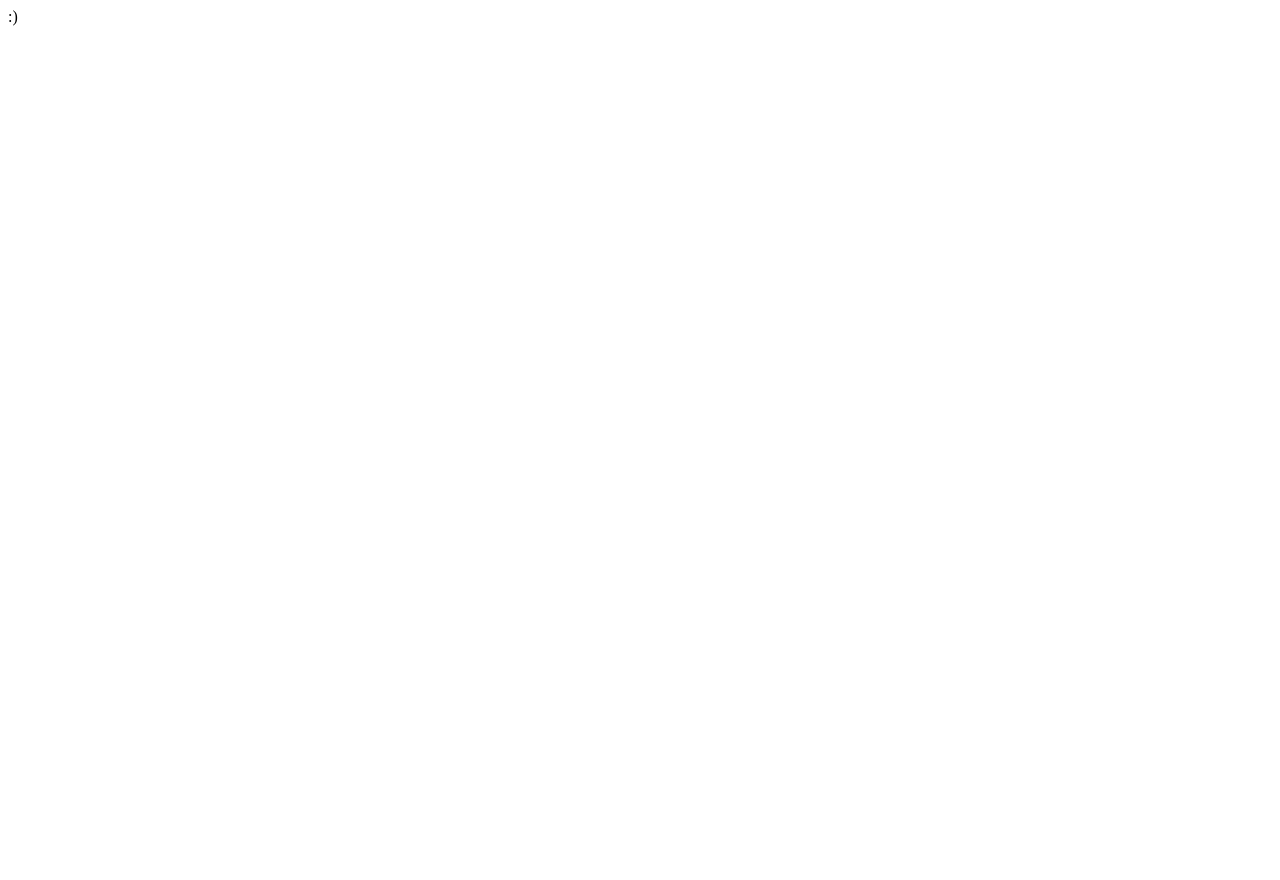
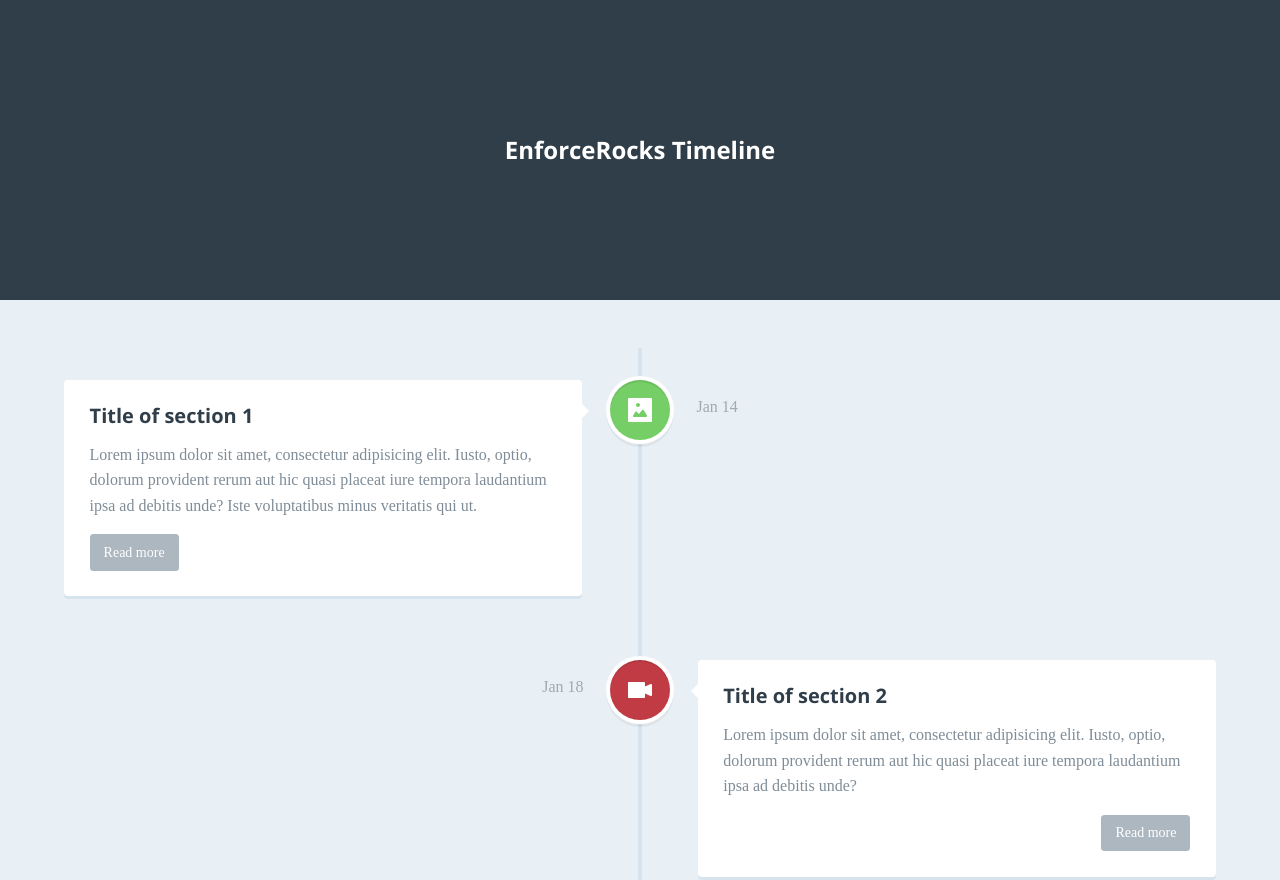
Before and after one commit to enforcerocks/enforce-timeline, a plain HTML site: page index.html in a window 1280 px wide. Shown: the top 880 px of the page. Before the commit the page ends 800 px from the top, so only its background shows below. Drawn offline with nearby package versions, Linux system fonts and the light colour scheme; a web font is replaced by a local one.

Commit message:
Add js timeline

```diff
--- /dev/null
+++ b/css/reset.css
@@ -0,0 +1,48 @@
+/* http://meyerweb.com/eric/tools/css/reset/
+   v2.0 | 20110126
+   License: none (public domain)
+*/
+
+html, body, div, span, applet, object, iframe,
+h1, h2, h3, h4, h5, h6, p, blockquote, pre,
+a, abbr, acronym, address, big, cite, code,
+del, dfn, em, img, ins, kbd, q, s, samp,
+small, strike, strong, sub, sup, tt, var,
+b, u, i, center,
+dl, dt, dd, ol, ul, li,
+fieldset, form, label, legend,
+table, caption, tbody, tfoot, thead, tr, th, td,
+article, aside, canvas, details, embed,
+figure, figcaption, footer, header, hgroup,
+menu, nav, output, ruby, section, summary,
+time, mark, audio, video {
+	margin: 0;
+	padding: 0;
+	border: 0;
+	font-size: 100%;
+	font: inherit;
+	vertical-align: baseline;
+}
+/* HTML5 display-role reset for older browsers */
+article, aside, details, figcaption, figure,
+footer, header, hgroup, menu, nav, section, main {
+	display: block;
+}
+body {
+	line-height: 1;
+}
+ol, ul {
+	list-style: none;
+}
+blockquote, q {
+	quotes: none;
+}
+blockquote:before, blockquote:after,
+q:before, q:after {
+	content: '';
+	content: none;
+}
+table {
+	border-collapse: collapse;
+	border-spacing: 0;
+}
--- /dev/null
+++ b/css/style.css
@@ -0,0 +1,424 @@
+/* --------------------------------
+
+Primary style
+
+-------------------------------- */
+*, *::after, *::before {
+  -webkit-box-sizing: border-box;
+          box-sizing: border-box;
+}
+
+html {
+  font-size: 62.5%;
+}
+
+body {
+  font-size: 1.6rem;
+  font-family: "Droid Serif", serif;
+  color: #7f8c97;
+  background-color: #e9f0f5;
+}
+
+a {
+  color: #acb7c0;
+  text-decoration: none;
+}
+
+img {
+  max-width: 100%;
+}
+
+h1, h2 {
+  font-family: "Open Sans", sans-serif;
+  font-weight: bold;
+}
+
+/* --------------------------------
+
+Patterns - reusable parts of our design
+
+-------------------------------- */
+@media only screen and (min-width: 1170px) {
+  .cd-is-hidden {
+    visibility: hidden;
+  }
+}
+
+/* --------------------------------
+
+Vertical Timeline - by CodyHouse.co
+
+-------------------------------- */
+header {
+  height: 200px;
+  line-height: 200px;
+  text-align: center;
+  background: #303e49;
+}
+
+header h1 {
+  color: white;
+  font-size: 1.8rem;
+}
+
+@media only screen and (min-width: 1170px) {
+  header {
+    height: 300px;
+    line-height: 300px;
+  }
+  header h1 {
+    font-size: 2.4rem;
+  }
+}
+
+.cd-timeline {
+  overflow: hidden;
+  margin: 2em auto;
+}
+
+.cd-timeline__container {
+  position: relative;
+  width: 90%;
+  max-width: 1170px;
+  margin: 0 auto;
+  padding: 2em 0;
+}
+
+.cd-timeline__container::before {
+  /* this is the vertical line */
+  content: '';
+  position: absolute;
+  top: 0;
+  left: 18px;
+  height: 100%;
+  width: 4px;
+  background: #d7e4ed;
+}
+
+@media only screen and (min-width: 1170px) {
+  .cd-timeline {
+    margin-top: 3em;
+    margin-bottom: 3em;
+  }
+  .cd-timeline__container::before {
+    left: 50%;
+    margin-left: -2px;
+  }
+}
+
+.cd-timeline__block {
+  position: relative;
+  margin: 2em 0;
+}
+
+.cd-timeline__block:after {
+  /* clearfix */
+  content: "";
+  display: table;
+  clear: both;
+}
+
+.cd-timeline__block:first-child {
+  margin-top: 0;
+}
+
+.cd-timeline__block:last-child {
+  margin-bottom: 0;
+}
+
+@media only screen and (min-width: 1170px) {
+  .cd-timeline__block {
+    margin: 4em 0;
+  }
+}
+
+.cd-timeline__img {
+  position: absolute;
+  top: 0;
+  left: 0;
+  width: 40px;
+  height: 40px;
+  border-radius: 50%;
+  -webkit-box-shadow: 0 0 0 4px white, inset 0 2px 0 rgba(0, 0, 0, 0.08), 0 3px 0 4px rgba(0, 0, 0, 0.05);
+          box-shadow: 0 0 0 4px white, inset 0 2px 0 rgba(0, 0, 0, 0.08), 0 3px 0 4px rgba(0, 0, 0, 0.05);
+}
+
+.cd-timeline__img img {
+  display: block;
+  width: 24px;
+  height: 24px;
+  position: relative;
+  left: 50%;
+  top: 50%;
+  margin-left: -12px;
+  margin-top: -12px;
+}
+
+.cd-timeline__img.cd-timeline__img--picture {
+  background: #75ce66;
+}
+
+.cd-timeline__img.cd-timeline__img--movie {
+  background: #c03b44;
+}
+
+.cd-timeline__img.cd-timeline__img--location {
+  background: #f0ca45;
+}
+
+@media only screen and (min-width: 1170px) {
+  .cd-timeline__img {
+    width: 60px;
+    height: 60px;
+    left: 50%;
+    margin-left: -30px;
+    /* Force Hardware Acceleration */
+    -webkit-transform: translateZ(0);
+            transform: translateZ(0);
+  }
+  .cd-timeline__img.cd-timeline__img--bounce-in {
+    visibility: visible;
+    -webkit-animation: cd-bounce-1 0.6s;
+            animation: cd-bounce-1 0.6s;
+  }
+}
+
+@-webkit-keyframes cd-bounce-1 {
+  0% {
+    opacity: 0;
+    -webkit-transform: scale(0.5);
+            transform: scale(0.5);
+  }
+  60% {
+    opacity: 1;
+    -webkit-transform: scale(1.2);
+            transform: scale(1.2);
+  }
+  100% {
+    -webkit-transform: scale(1);
+            transform: scale(1);
+  }
+}
+
+@keyframes cd-bounce-1 {
+  0% {
+    opacity: 0;
+    -webkit-transform: scale(0.5);
+            transform: scale(0.5);
+  }
+  60% {
+    opacity: 1;
+    -webkit-transform: scale(1.2);
+            transform: scale(1.2);
+  }
+  100% {
+    -webkit-transform: scale(1);
+            transform: scale(1);
+  }
+}
+
+.cd-timeline__content {
+  position: relative;
+  margin-left: 60px;
+  background: white;
+  border-radius: 0.25em;
+  padding: 1em;
+  -webkit-box-shadow: 0 3px 0 #d7e4ed;
+          box-shadow: 0 3px 0 #d7e4ed;
+}
+
+.cd-timeline__content:after {
+  /* clearfix */
+  content: "";
+  display: table;
+  clear: both;
+}
+
+.cd-timeline__content::before {
+  /* triangle next to content block */
+  content: '';
+  position: absolute;
+  top: 16px;
+  right: 100%;
+  height: 0;
+  width: 0;
+  border: 7px solid transparent;
+  border-right: 7px solid white;
+}
+
+.cd-timeline__content h2 {
+  color: #303e49;
+}
+
+.cd-timeline__content p,
+.cd-timeline__read-more,
+.cd-timeline__date {
+  font-size: 1.3rem;
+}
+
+.cd-timeline__content p {
+  margin: 1em 0;
+  line-height: 1.6;
+}
+
+.cd-timeline__read-more,
+.cd-timeline__date {
+  display: inline-block;
+}
+
+.cd-timeline__read-more {
+  float: right;
+  padding: .8em 1em;
+  background: #acb7c0;
+  color: white;
+  border-radius: 0.25em;
+}
+
+.cd-timeline__read-more:hover {
+  background-color: #bac4cb;
+}
+
+.cd-timeline__date {
+  float: left;
+  padding: .8em 0;
+  opacity: .7;
+}
+
+@media only screen and (min-width: 768px) {
+  .cd-timeline__content h2 {
+    font-size: 2rem;
+  }
+  .cd-timeline__content p {
+    font-size: 1.6rem;
+  }
+  .cd-timeline__read-more,
+  .cd-timeline__date {
+    font-size: 1.4rem;
+  }
+}
+
+@media only screen and (min-width: 1170px) {
+  .cd-timeline__content {
+    margin-left: 0;
+    padding: 1.6em;
+    width: 45%;
+    /* Force Hardware Acceleration */
+    -webkit-transform: translateZ(0);
+            transform: translateZ(0);
+  }
+  .cd-timeline__content::before {
+    top: 24px;
+    left: 100%;
+    border-color: transparent;
+    border-left-color: white;
+  }
+  .cd-timeline__read-more {
+    float: left;
+  }
+  .cd-timeline__date {
+    position: absolute;
+    width: 100%;
+    left: 122%;
+    top: 6px;
+    font-size: 1.6rem;
+  }
+  .cd-timeline__block:nth-child(even) .cd-timeline__content {
+    float: right;
+  }
+  .cd-timeline__block:nth-child(even) .cd-timeline__content::before {
+    top: 24px;
+    left: auto;
+    right: 100%;
+    border-color: transparent;
+    border-right-color: white;
+  }
+  .cd-timeline__block:nth-child(even) .cd-timeline__read-more {
+    float: right;
+  }
+  .cd-timeline__block:nth-child(even) .cd-timeline__date {
+    left: auto;
+    right: 122%;
+    text-align: right;
+  }
+  .cd-timeline__content.cd-timeline__content--bounce-in {
+    visibility: visible;
+    -webkit-animation: cd-bounce-2 0.6s;
+            animation: cd-bounce-2 0.6s;
+  }
+}
+
+@media only screen and (min-width: 1170px) {
+  /* inverse bounce effect on even content blocks */
+  .cd-timeline__block:nth-child(even) .cd-timeline__content.cd-timeline__content--bounce-in {
+    -webkit-animation: cd-bounce-2-inverse 0.6s;
+            animation: cd-bounce-2-inverse 0.6s;
+  }
+}
+
+@-webkit-keyframes cd-bounce-2 {
+  0% {
+    opacity: 0;
+    -webkit-transform: translateX(-100px);
+            transform: translateX(-100px);
+  }
+  60% {
+    opacity: 1;
+    -webkit-transform: translateX(20px);
+            transform: translateX(20px);
+  }
+  100% {
+    -webkit-transform: translateX(0);
+            transform: translateX(0);
+  }
+}
+
+@keyframes cd-bounce-2 {
+  0% {
+    opacity: 0;
+    -webkit-transform: translateX(-100px);
+            transform: translateX(-100px);
+  }
+  60% {
+    opacity: 1;
+    -webkit-transform: translateX(20px);
+            transform: translateX(20px);
+  }
+  100% {
+    -webkit-transform: translateX(0);
+            transform: translateX(0);
+  }
+}
+
+@-webkit-keyframes cd-bounce-2-inverse {
+  0% {
+    opacity: 0;
+    -webkit-transform: translateX(100px);
+            transform: translateX(100px);
+  }
+  60% {
+    opacity: 1;
+    -webkit-transform: translateX(-20px);
+            transform: translateX(-20px);
+  }
+  100% {
+    -webkit-transform: translateX(0);
+            transform: translateX(0);
+  }
+}
+
+@keyframes cd-bounce-2-inverse {
+  0% {
+    opacity: 0;
+    -webkit-transform: translateX(100px);
+            transform: translateX(100px);
+  }
+  60% {
+    opacity: 1;
+    -webkit-transform: translateX(-20px);
+            transform: translateX(-20px);
+  }
+  100% {
+    -webkit-transform: translateX(0);
+            transform: translateX(0);
+  }
+}
--- a/index.html
+++ b/index.html
@@ -1 +1,103 @@
-:)
+<!doctype html>
+<html lang="en" class="no-js">
+<head>
+	<meta charset="UTF-8">
+	<meta name="viewport" content="width=device-width, initial-scale=1">
+
+	<link href='https://fonts.googleapis.com/css?family=Droid+Serif|Open+Sans:400,700' rel='stylesheet' type='text/css'>
+
+	<link rel="stylesheet" href="css/reset.css"> <!-- CSS reset -->
+	<link rel="stylesheet" href="css/style.css"> <!-- Resource style -->
+	<link rel="stylesheet" href="css/demo.css"> <!-- Demo style -->
+
+	<title>Responsive Vertical Timeline</title>
+</head>
+<body>
+	<header>
+		<h1>EnforceRocks Timeline</h1>
+	</header>
+
+	<section class="cd-timeline js-cd-timeline">
+		<div class="cd-timeline__container">
+			<div class="cd-timeline__block js-cd-block">
+				<div class="cd-timeline__img cd-timeline__img--picture js-cd-img">
+					<img src="img/cd-icon-picture.svg" alt="Picture">
+				</div> <!-- cd-timeline__img -->
+
+				<div class="cd-timeline__content js-cd-content">
+					<h2>Title of section 1</h2>
+					<p>Lorem ipsum dolor sit amet, consectetur adipisicing elit. Iusto, optio, dolorum provident rerum aut hic quasi placeat iure tempora laudantium ipsa ad debitis unde? Iste voluptatibus minus veritatis qui ut.</p>
+					<a href="#0" class="cd-timeline__read-more">Read more</a>
+					<span class="cd-timeline__date">Jan 14</span>
+				</div> <!-- cd-timeline__content -->
+			</div> <!-- cd-timeline__block -->
+
+			<div class="cd-timeline__block js-cd-block">
+				<div class="cd-timeline__img cd-timeline__img--movie js-cd-img">
+					<img src="img/cd-icon-movie.svg" alt="Movie">
+				</div> <!-- cd-timeline__img -->
+
+				<div class="cd-timeline__content js-cd-content">
+					<h2>Title of section 2</h2>
+					<p>Lorem ipsum dolor sit amet, consectetur adipisicing elit. Iusto, optio, dolorum provident rerum aut hic quasi placeat iure tempora laudantium ipsa ad debitis unde?</p>
+					<a href="#0" class="cd-timeline__read-more">Read more</a>
+					<span class="cd-timeline__date">Jan 18</span>
+				</div> <!-- cd-timeline__content -->
+			</div> <!-- cd-timeline__block -->
+
+			<div class="cd-timeline__block js-cd-block">
+				<div class="cd-timeline__img cd-timeline__img--picture js-cd-img">
+					<img src="img/cd-icon-picture.svg" alt="Picture">
+				</div> <!-- cd-timeline__img -->
+
+				<div class="cd-timeline__content js-cd-content">
+					<h2>Title of section 3</h2>
+					<p>Lorem ipsum dolor sit amet, consectetur adipisicing elit. Excepturi, obcaecati, quisquam id molestias eaque asperiores voluptatibus cupiditate error assumenda delectus odit similique earum voluptatem doloremque dolorem ipsam quae rerum quis. Odit, itaque, deserunt corporis vero ipsum nisi eius odio natus ullam provident pariatur temporibus quia eos repellat consequuntur perferendis enim amet quae quasi repudiandae sed quod veniam dolore possimus rem voluptatum eveniet eligendi quis fugiat aliquam sunt similique aut adipisci.</p>
+					<a href="#0" class="cd-timeline__read-more">Read more</a>
+					<span class="cd-timeline__date">Jan 24</span>
+				</div> <!-- cd-timeline__content -->
+			</div> <!-- cd-timeline__block -->
+
+			<div class="cd-timeline__block js-cd-block">
+				<div class="cd-timeline__img cd-timeline__img--location js-cd-img">
+					<img src="img/cd-icon-location.svg" alt="Location">
+				</div> <!-- cd-timeline__img -->
+
+				<div class="cd-timeline__content js-cd-content">
+					<h2>Title of section 4</h2>
+					<p>Lorem ipsum dolor sit amet, consectetur adipisicing elit. Iusto, optio, dolorum provident rerum aut hic quasi placeat iure tempora laudantium ipsa ad debitis unde? Iste voluptatibus minus veritatis qui ut.</p>
+					<a href="#0" class="cd-timeline__read-more">Read more</a>
+					<span class="cd-timeline__date">Feb 14</span>
+				</div> <!-- cd-timeline__content -->
+			</div> <!-- cd-timeline__block -->
+
+			<div class="cd-timeline__block js-cd-block">
+				<div class="cd-timeline__img cd-timeline__img--location js-cd-img">
+					<img src="img/cd-icon-location.svg" alt="Location">
+				</div> <!-- cd-timeline__img -->
+
+				<div class="cd-timeline__content js-cd-content">
+					<h2>Title of section 5</h2>
+					<p>Lorem ipsum dolor sit amet, consectetur adipisicing elit. Iusto, optio, dolorum provident rerum.</p>
+					<a href="#0" class="cd-timeline__read-more">Read more</a>
+					<span class="cd-timeline__date">Feb 18</span>
+				</div> <!-- cd-timeline__content -->
+			</div> <!-- cd-timeline__block -->
+
+			<div class="cd-timeline__block js-cd-block">
+				<div class="cd-timeline__img cd-timeline__img--movie js-cd-img">
+					<img src="img/cd-icon-movie.svg" alt="Movie">
+				</div> <!-- cd-timeline__img -->
+
+				<div class="cd-timeline__content js-cd-content">
+					<h2>Final Section</h2>
+					<p>This is the content of the last section</p>
+					<span class="cd-timeline__date">Feb 26</span>
+				</div> <!-- cd-timeline__content -->
+			</div> <!-- cd-timeline__block -->
+		</div>
+	</section> <!-- cd-timeline -->
+
+<script src="js/main.js"></script> <!-- Resource JavaScript -->
+</body>
+</html>
--- /dev/null
+++ b/js/main.js
@@ -0,0 +1,71 @@
+(function(){
+    // Vertical Timeline - by CodyHouse.co
+	function VerticalTimeline( element ) {
+		this.element = element;
+		this.blocks = this.element.getElementsByClassName("js-cd-block");
+		this.images = this.element.getElementsByClassName("js-cd-img");
+		this.contents = this.element.getElementsByClassName("js-cd-content");
+		this.offset = 0.8;
+		this.hideBlocks();
+	};
+
+	VerticalTimeline.prototype.hideBlocks = function() {
+		//hide timeline blocks which are outside the viewport
+		if ( !"classList" in document.documentElement ) {
+			return;
+		}
+		var self = this;
+		for( var i = 0; i < this.blocks.length; i++) {
+			(function(i){
+				if( self.blocks[i].getBoundingClientRect().top > window.innerHeight*self.offset ) {
+					self.images[i].classList.add("cd-is-hidden");
+					self.contents[i].classList.add("cd-is-hidden");
+				}
+			})(i);
+		}
+	};
+
+	VerticalTimeline.prototype.showBlocks = function() {
+		if ( ! "classList" in document.documentElement ) {
+			return;
+		}
+		var self = this;
+		for( var i = 0; i < this.blocks.length; i++) {
+			(function(i){
+				if( self.contents[i].classList.contains("cd-is-hidden") && self.blocks[i].getBoundingClientRect().top <= window.innerHeight*self.offset ) {
+					// add bounce-in animation
+					self.images[i].classList.add("cd-timeline__img--bounce-in");
+					self.contents[i].classList.add("cd-timeline__content--bounce-in");
+					self.images[i].classList.remove("cd-is-hidden");
+					self.contents[i].classList.remove("cd-is-hidden");
+				}
+			})(i);
+		}
+	};
+
+	var verticalTimelines = document.getElementsByClassName("js-cd-timeline"),
+		verticalTimelinesArray = [],
+		scrolling = false;
+	if( verticalTimelines.length > 0 ) {
+		for( var i = 0; i < verticalTimelines.length; i++) {
+			(function(i){
+				verticalTimelinesArray.push(new VerticalTimeline(verticalTimelines[i]));
+			})(i);
+		}
+
+		//show timeline blocks on scrolling
+		window.addEventListener("scroll", function(event) {
+			if( !scrolling ) {
+				scrolling = true;
+				(!window.requestAnimationFrame) ? setTimeout(checkTimelineScroll, 250) : window.requestAnimationFrame(checkTimelineScroll);
+			}
+		});
+	}
+
+	function checkTimelineScroll() {
+		verticalTimelinesArray.forEach(function(timeline){
+			timeline.showBlocks();
+		});
+		scrolling = false;
+	};
+})();
```
Also changed, not shown: css/demo.css (added, +31 -0 lines), img/cd-icon-location.svg (added), img/cd-icon-movie.svg (added), img/cd-icon-picture.svg (added), 1 other file.
